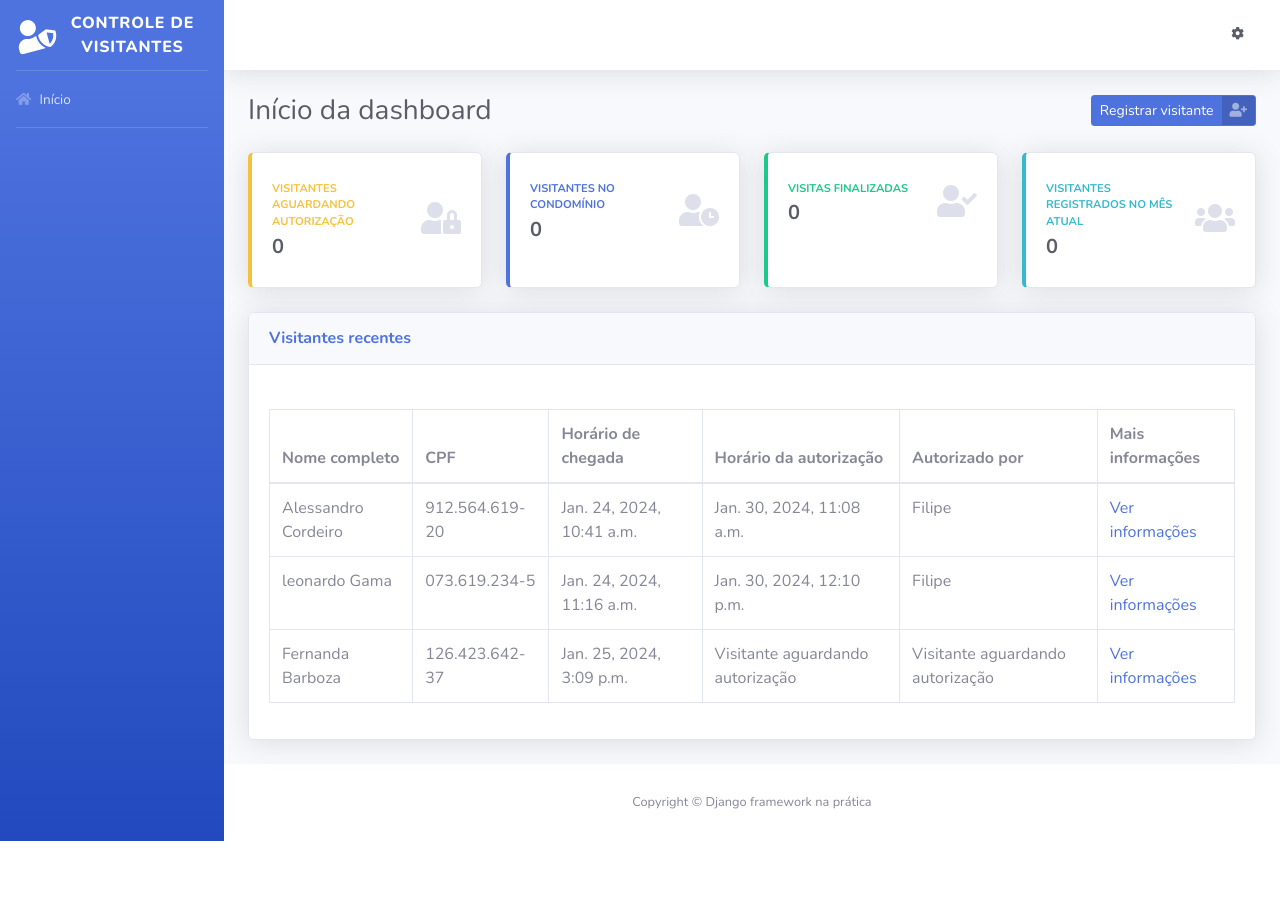
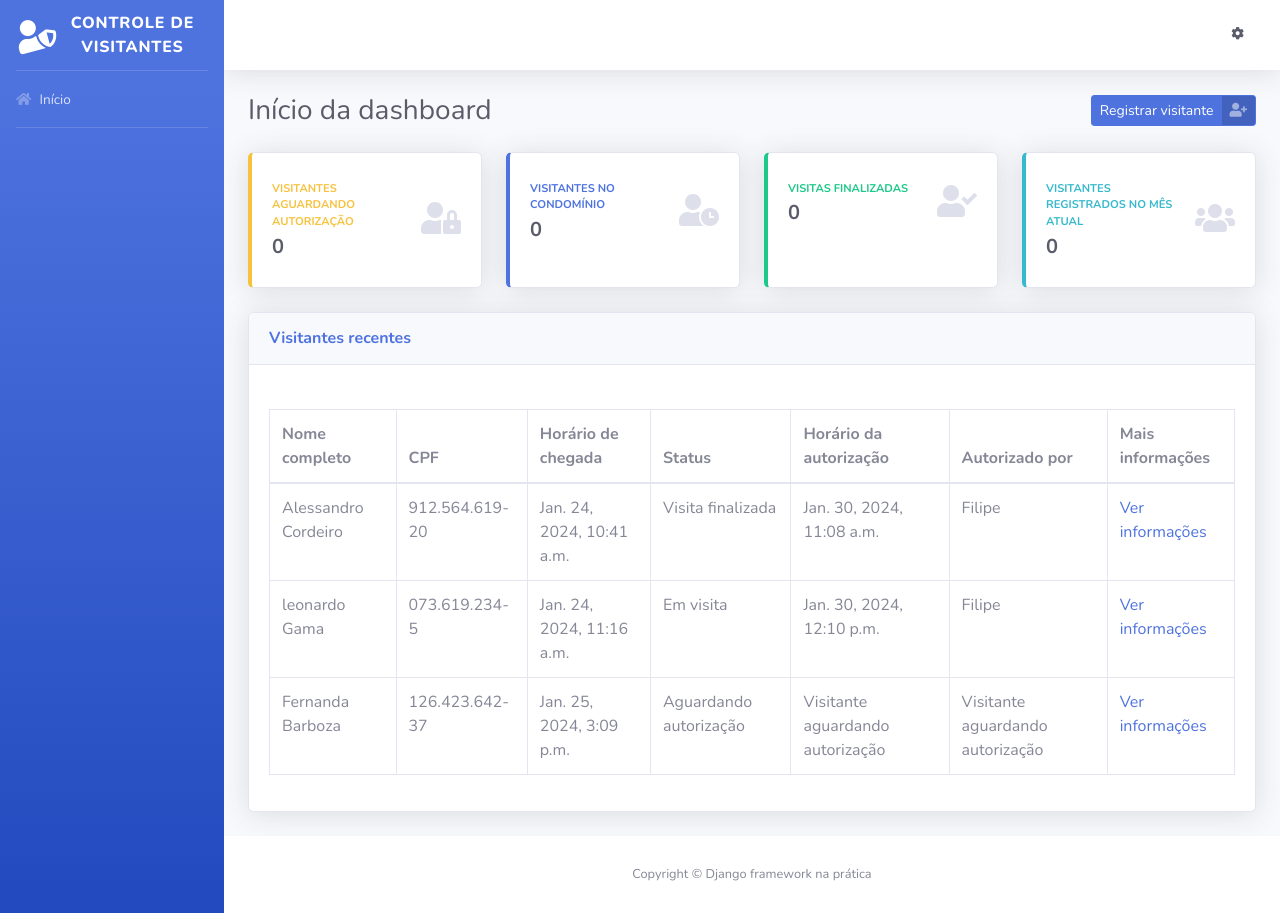
Before and after one commit to FilipeGDPC/Django-admin, a Django app: page / in a window 1280 px wide. Before the commit the page ends 841 px from the top, so only its background shows below. Run offline with Django 3.2, Linux system fonts and the light colour scheme; data comes from the database, SQL or seed files in the repository; some libraries are stand-ins or nearby versions.

Commit message:
Using method to display the visitor status

```diff
--- a/templates/index.html
+++ b/templates/index.html
@@ -104,6 +104,7 @@
                         <th>Nome completo</th>
                         <th>CPF</th>
                         <th>Horário de chegada</th>
+                        <th>Status</th>
                         <th>Horário da autorização</th>
                         <th>Autorizado por</th>
                         <th>Mais informações</th>
@@ -115,6 +116,7 @@
                             <td>{{ visitante.nome_completo }}</td>
                             <td>{{ visitante.get_cpf }}</td>
                             <td>{{ visitante.horario_chegada  }}</td>
+                            <td>{{visitante.get_status_display}}</td>
                             <td>{{ visitante.get_horario_autorizacao  }}</td>
                             <td>{{ visitante.get_morador_responsavel }}</td>
                             <td>
```
